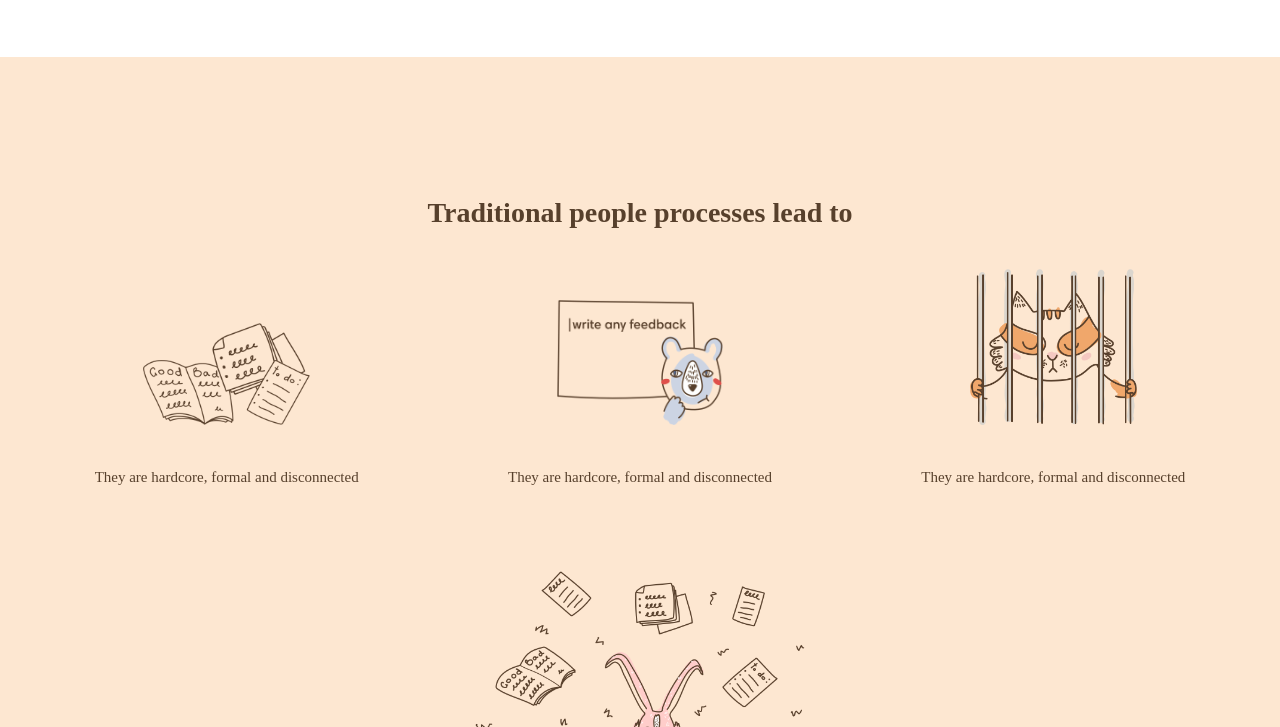
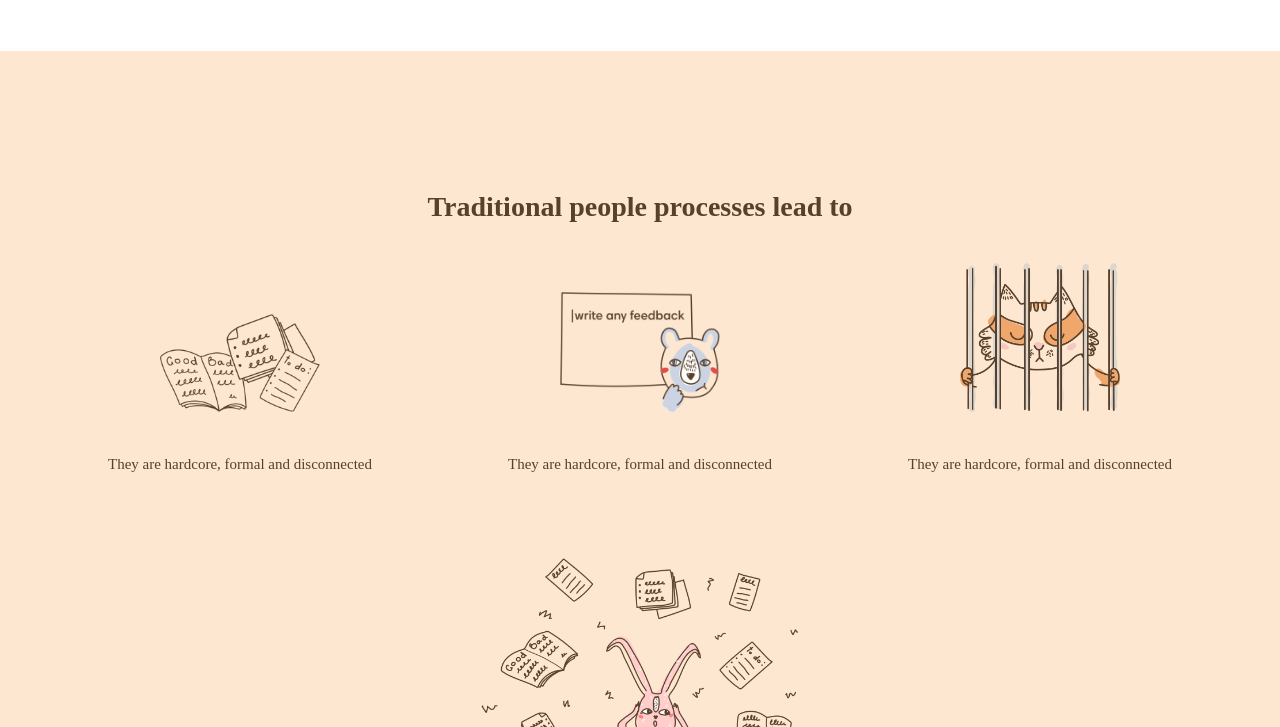
Before and after one commit to ENZOboldi87/node-sass-teambit, a website: page index.html in a window 1280 px wide. Shown: the part 567-1294 px from the top of the page. Drawn offline with nearby package versions, Linux system fonts and the light colour scheme.

Commit message:
aggiornamento 4.3

```diff
--- a/src/css/partials/_my_mixins.scss
+++ b/src/css/partials/_my_mixins.scss
@@ -4,7 +4,7 @@
   padding-top: 10px;
   margin-right: auto;
   margin-left: auto;
-  max-width: 2400px;
+  max-width: 1240px;
   margin-top: 100px;
   margin-bottom: 50px;
 }
```
Also changed, not shown: dist/app.css.
